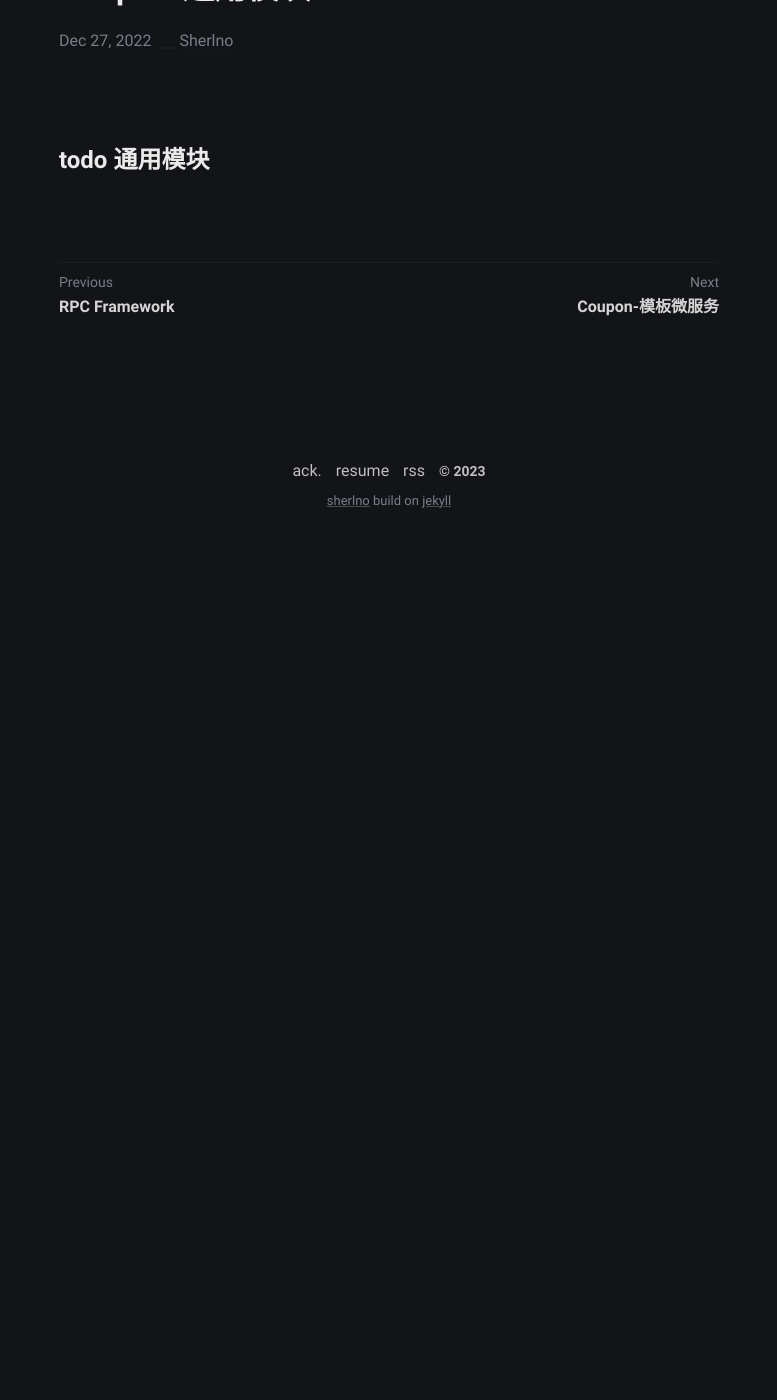
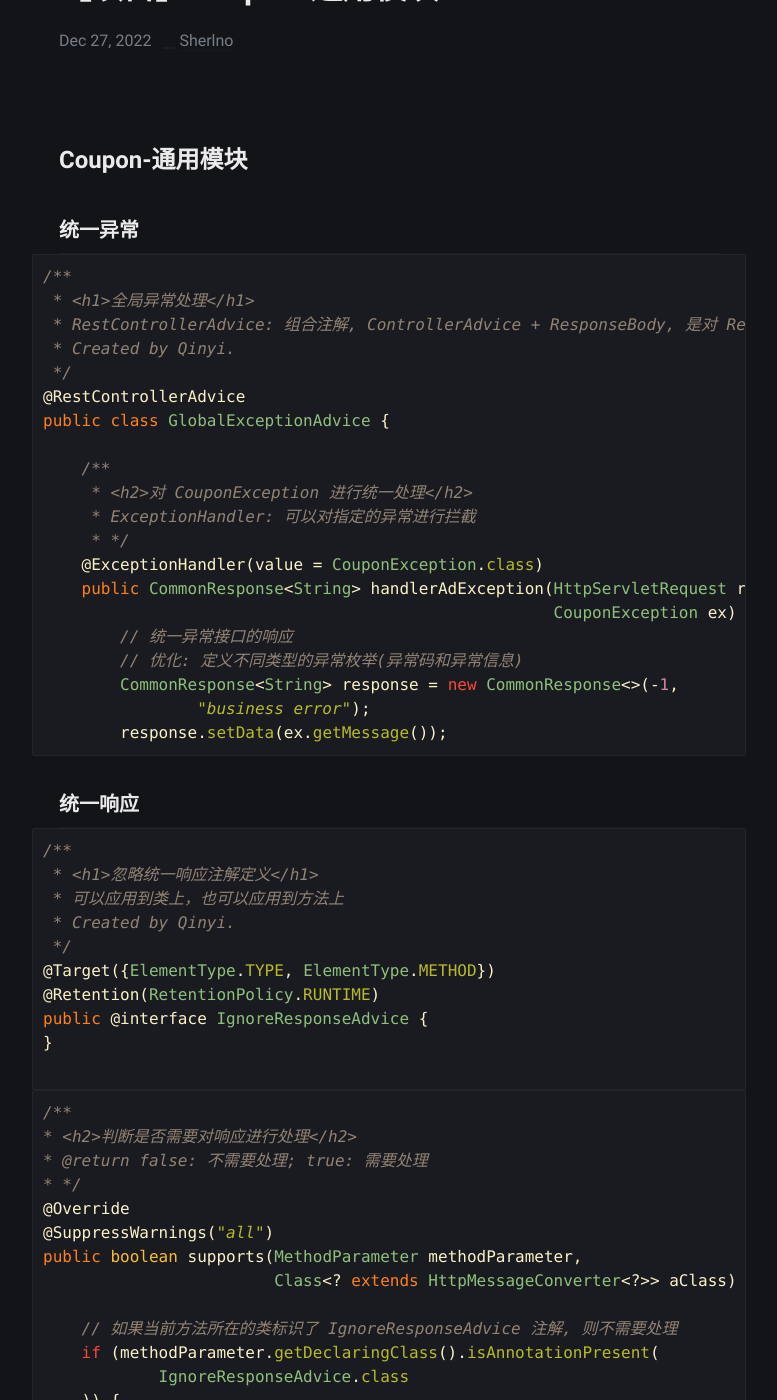
Before and after one commit to SherlnoW/SherlnoW.github.io, a Jekyll site: the page built from _posts/Monster-Coupon/2022-12-27-Coupon-通用模块.md, in a window 1280 px wide and 1400 px high, scrolled down 270 px. Shown: the whole window, without its empty margins (251-1028 px from the left). Built offline with Jekyll 4.4.1, drawn with Linux system fonts in a browser that asks for light colours; before the commit the page ends 900 px from its top, so only the background shows below that; some of the changed text lies outside the part shown.

Commit message:
Coupon-通用模块

````diff
--- a/_posts/Monster-Coupon/2022-12-27-Coupon-通用模块.md
+++ b/_posts/Monster-Coupon/2022-12-27-Coupon-通用模块.md
@@ -10,4 +10,119 @@ tag:
 - Java
 ---
 
-# todo 通用模块
+# Coupon-通用模块
+
+### 统一异常
+
+```java
+/**
+ * <h1>全局异常处理</h1>
+ * RestControllerAdvice: 组合注解, ControllerAdvice + ResponseBody, 是对 RestController 的功能增强
+ * Created by Qinyi.
+ */
+@RestControllerAdvice
+public class GlobalExceptionAdvice {
+
+    /**
+     * <h2>对 CouponException 进行统一处理</h2>
+     * ExceptionHandler: 可以对指定的异常进行拦截
+     * */
+    @ExceptionHandler(value = CouponException.class)
+    public CommonResponse<String> handlerAdException(HttpServletRequest req,
+                                                     CouponException ex) {
+        // 统一异常接口的响应
+        // 优化: 定义不同类型的异常枚举(异常码和异常信息)
+        CommonResponse<String> response = new CommonResponse<>(-1,
+                "business error");
+        response.setData(ex.getMessage());
+```
+
+### 统一响应
+
+```java
+/**
+ * <h1>忽略统一响应注解定义</h1>
+ * 可以应用到类上，也可以应用到方法上
+ * Created by Qinyi.
+ */
+@Target({ElementType.TYPE, ElementType.METHOD})
+@Retention(RetentionPolicy.RUNTIME)
+public @interface IgnoreResponseAdvice {
+}
+
+```
+
+```java
+/**
+* <h2>判断是否需要对响应进行处理</h2>
+* @return false: 不需要处理; true: 需要处理
+* */
+@Override
+@SuppressWarnings("all")
+public boolean supports(MethodParameter methodParameter,
+                        Class<? extends HttpMessageConverter<?>> aClass) {
+
+    // 如果当前方法所在的类标识了 IgnoreResponseAdvice 注解, 则不需要处理
+    if (methodParameter.getDeclaringClass().isAnnotationPresent(
+            IgnoreResponseAdvice.class
+    )) {
+        return false;
+    }
+
+    // 如果当前方法标识了 IgnoreResponseAdvice 注解, 则不需要处理
+    if (methodParameter.getMethod().isAnnotationPresent(
+            IgnoreResponseAdvice.class
+    )) {
+    ...
+```
+
+### 通用组件
+
+##### Eureka
+
+```java
+<!--
+    Eureka 客户端, 客户端向 Eureka Server 注册的时候会提供一系列的元数据信息, 例如: 主机, 端口, 健康检查url等
+    Eureka Server 接受每个客户端发送的心跳信息, 如果在某个配置的超时时间内未接收到心跳信息, 实例会被从注册列表中移除
+-->
+<dependency>
+    <groupId>org.springframework.cloud</groupId>
+    <artifactId>spring-cloud-starter-netflix-eureka-client</artifactId>
+</dependency>
+```
+
+**核心功能**
+* Service Registry（服务注册）
+* Service Discovery（服务发现）
+
+**基本架构**
+
+Eureka 由三个角色组成
+* Eureka Server（这一章实现的功能），提供服务注册与发现
+* Service Provider，服务提供方，将自身服务注册到 Eureka Server 上，从而让 Eureka Server 持有服务的元信息，让其他的服务消费方能够找到当前服务
+* Service Consumer，服务消费方，从 Eureka Server 上获取注册服务列表，从而能够消费服务
+* Service Provider/Consumer 相对于 Server，都叫做 Eureka Client
+
+##### Zuul
+
+```java
+<!-- 服务网关 -->
+<dependency>
+    <groupId>org.springframework.cloud</groupId>
+    <artifactId>spring-cloud-starter-netflix-zuul</artifactId>
+</dependency>
+```
+在微服务架构中，后端服务往往不直接开放给调用端，而是通过一个服务网关根据请求的url，路由到相应的服务， 即实现请求转发。
+
+Zuul 提供了服务网关的功能，可以实现负载均衡、反向代理、动态路由、请求转发等功能。
+Zuul 大部分功能都是通过过滤器实现的，Zuul 中定义了四种标准的过滤器类型，同时，还支持自定义过滤器。
+
+<figure>
+    <img src="https://s1.ax1x.com/2023/08/08/pPVyb4A.png" alt="Zuul网关" style="zoom: 50%;">
+    <figcaption>Fig 1. Zuul网关.</figcaption>
+</figure>
+
+* pre：在请求被路由之前调用
+* route：在路由请求时被调用
+* post：在 route 和 error 过滤器之后被调用
+* error：处理请求时发生错误时被调用
````
Also changed, not shown: other parts of _posts/Monster-Coupon/2022-12-27-Coupon-通用模块.md (+1 -1 lines).
